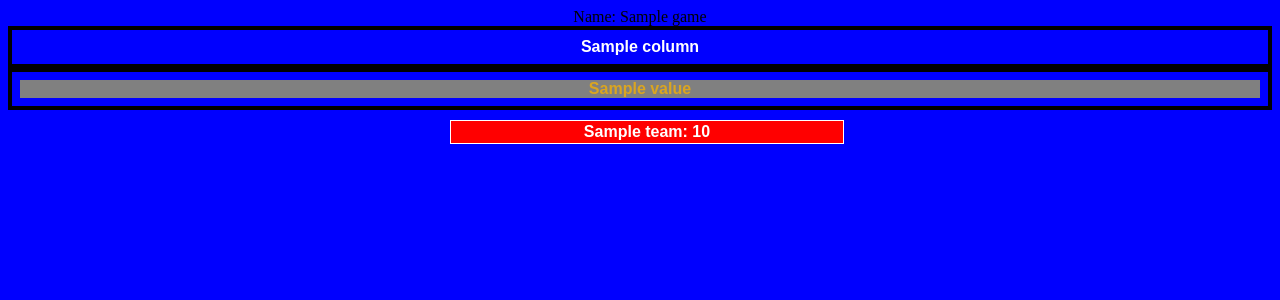
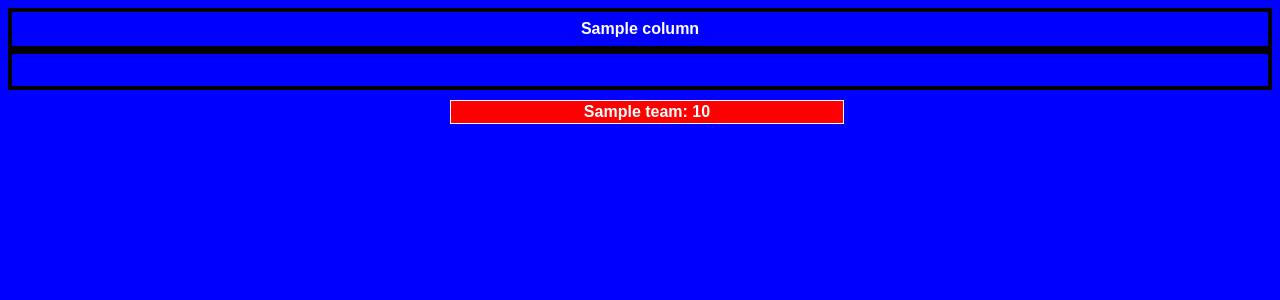
Before and after one commit to emilylutz/jeopardy, a Django app: template jeopardy/templates/board.html in a window 1280 px wide. Shown: the top 300 px of the page. Run offline with Django 3.2, Linux system fonts and the light colour scheme; tables that the repository leaves empty hold one stand-in row (values such as "Sample post"); the template is opened without the code that fills it: values that come from a table or form of the project are taken from there, most other values are stand-ins (such as "Sample title", 1, 10 or a date in 2020); lists and menus that the app fills with data are empty.

Commit message:
answered cards are blank on board

```diff
--- a/jeopardy/templates/board.html
+++ b/jeopardy/templates/board.html
@@ -35,10 +35,6 @@ td {
 td a{
     color: inherit;
     text-decoration: none;
-}
-
-.answered {
-    background-color: gray;
 }
 
 div.Answer {
@@ -104,7 +100,6 @@ div.ButtonCenter {
 <body>
 <div style="overflow-x:auto;">
     <table>
-    <caption>Name: {{ game.name }}</caption>
     <tr>
     {% for col in game.columns.all %}
             <th class="col">
@@ -124,8 +119,8 @@ div.ButtonCenter {
                     <a href="{% url 'answer' game.id answer.id %}">{{ answer.value }}</a>
                     </div>
                 {% else %}
-                    <div class='answer answered'>
-                    {{ answer.value }}
+                    <div class='answer'>
+                        <p></p>
                     </div>
                 {% endif %}
             </td>
```
